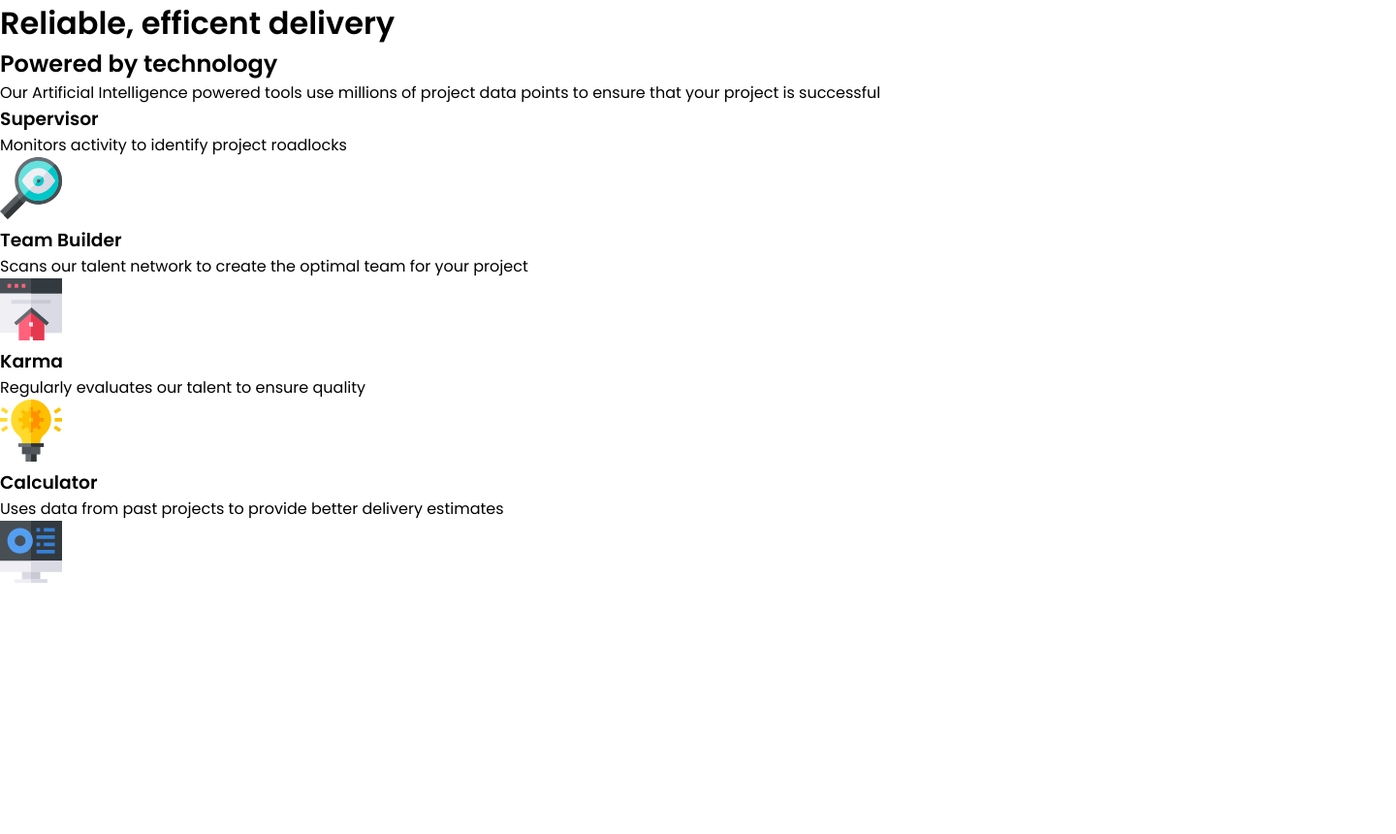
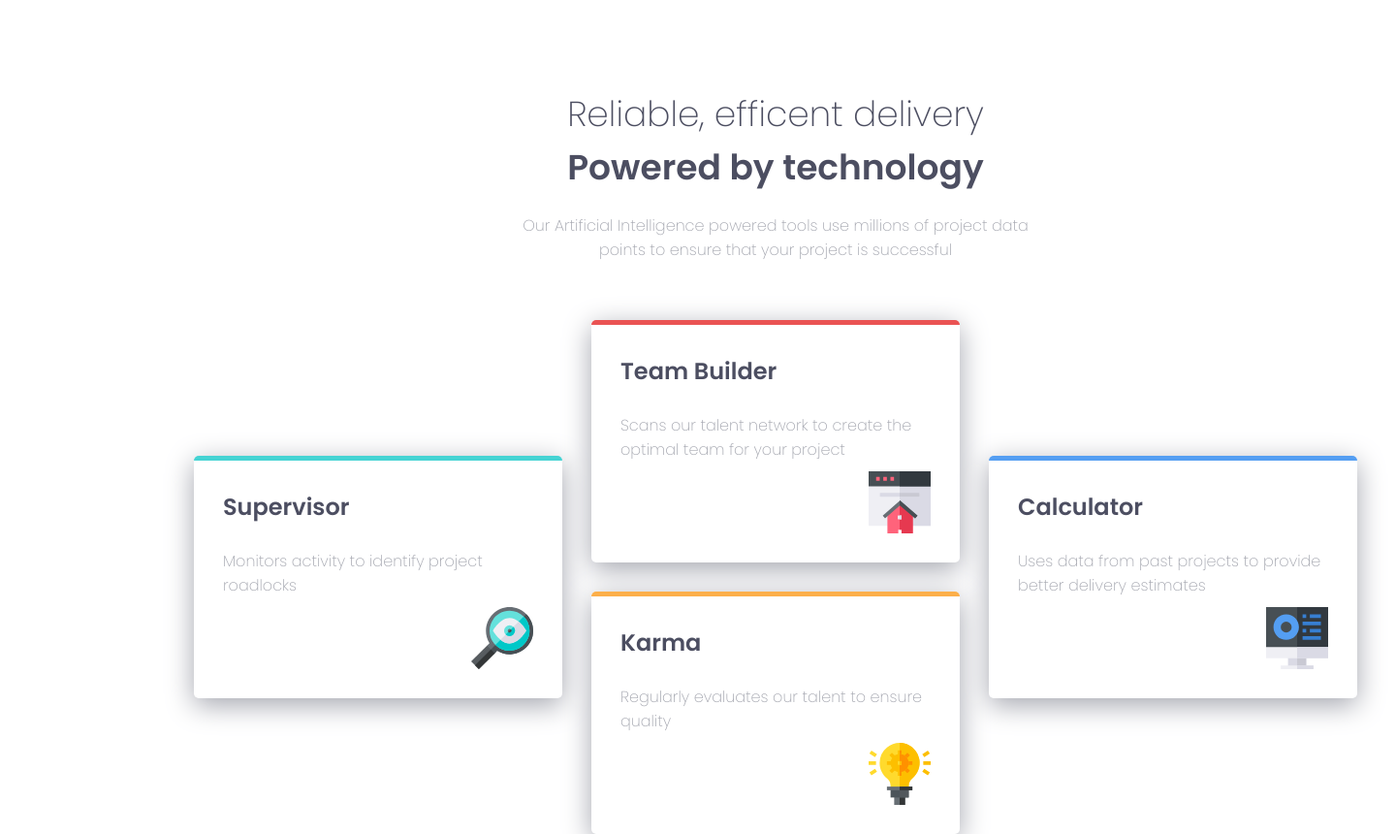
Before and after one commit to astragenius/FourCardSite, a plain HTML site: page index.html in a window 1280 px wide. Shown: the whole page at 97% size, 1440 px wide, since content can reach past the window. Before the commit the page ends 800 px from the top, so only its background shows below. Drawn offline with Linux system fonts and the light colour scheme.

Commit message:
Completed Desktop version

```diff
--- a/css/style.css
+++ b/css/style.css
@@ -26,13 +26,148 @@ body {
     font-family: 'Poppins', sans-serif;
     width: 100%;
     font-size: 100%;
+    margin: 90px 160px 0 160px;
+}
+
+
+p {
+
+    color: var(--gray-blue)
+}
+
+h1, h2, h3 {
+
+    color: var(--dark-blue)
+}
+
+.grid-card {
+
+    display: flex;
+    flex-direction: column;
+    justify-content: space-between;
+    height: 250px;
+    width: auto;
+    padding: 1.875rem;
+    border-radius: 5px;
+    box-shadow: var(--gray-blue) 0px 7px 29px 0px;
+
+}
+
+
+/* === Header === */
+
+
+.header {
+
+    width: 100%;
+    margin-bottom: 3.75rem;
+    margin-top: 5.625rem;
+
+
+}
+
+.header .header-title {
+    margin-left: auto;
+    margin-right: auto;
+    width: 540px;
+    padding: 1,875rem 1,875rem 0px 1,875rem;
+    text-align: center;
+    /* border: 2px solid black; */
+
+}
+
+.header-title h1 {
+
+    font-weight: 200;
+    font-size: 2.25rem;
+}
+
+.header-title h2 {
+
+    font-weight: 600;
+    font-size: 2.25rem;
+}
+
+.header-title p {
+
+    margin-top: 1.25rem;
+    font-weight: 200;
 }
 
 
 
 
+/* === GRID SECTION === */
 
 
+.grid-section {
+
+    /*
+    margin-right: 160px;
+    margin-left: 160px; */
+}
+
+
+
+/* Grid structure */
+
+
+.grid-container {
+
+
+    display: grid;
+    grid-gap: 1.875rem;
+    grid-template-columns: 380px 380px 380px;
+    grid-template-rows: 250px 250px;
+    grid-template-areas:
+        "supervisor team calc"
+        "supervisor karma calc";
+    align-items: center;
+    justify-content: center;
+
+}
+
+img {
+
+    align-self: flex-end;
+}
+
+.grid-container > div > h3 {
+
+    font-weight: 600;
+    font-size: 1.5rem;
+}
+.grid-container > div > p {
+
+    font-weight: 200;
+    font-size: 1rem;
+    padding-top: 1rem;
+}
+
+.grid-card-supervisor {
+
+    grid-area: supervisor;
+    border-top: 5px solid var(--cyan);
+
+}
+
+
+.grid-card-team {
+    grid-area: team;
+    border-top: 5px solid var(--red);
+
+}
+
+.grid-card-karma {
+    grid-area: karma;
+    border-top: 5px solid var(--orange);
+}
+
+.grid-card-calculator {
+    grid-area: calc;
+    border-top: 5px solid var(--blue);
+
+}
 
 
 
--- a/index.html
+++ b/index.html
@@ -33,35 +33,35 @@
 
 
 
-        <section>
+        <section class="grid-section">
 
 
             <div class="grid-container">
 
 
-              <div class="grid-card-supervisor">
-                <span></span>
+              <div class=" grid-card grid-card-supervisor">
                 <h3>Supervisor</h3>
                 <p>Monitors activity to identify project roadlocks</p>
                 <img src="/images/icon-supervisor.svg" alt="">
               </div>
-              <div class="grid-card-team">
-                <span></span>
+              <div class="grid-card grid-card-team">
+
                 <h3>Team Builder</h3>
                 <p>Scans our talent network to create the optimal team for your project</p>
                 <img src="/images/icon-team-builder.svg" alt="">
               </div>
-              <div class="grid-card-karma">
-                <span></span>
+              <div class="grid-card grid-card-karma">
+
                 <h3>Karma</h3>
                 <p>Regularly evaluates our talent to ensure quality</p>
                 <img src="/images/icon-karma.svg" alt="">
               </div>
-              <div class="grid-card-calculator">
-                <span></span>
+              <div class="grid-card grid-card-calculator">
+
                 <h3>Calculator</h3>
                 <p>Uses data from past projects to provide better delivery estimates</p>
                 <img src="/images/icon-calculator.svg " alt="">
+
               </div>
 
 
```
